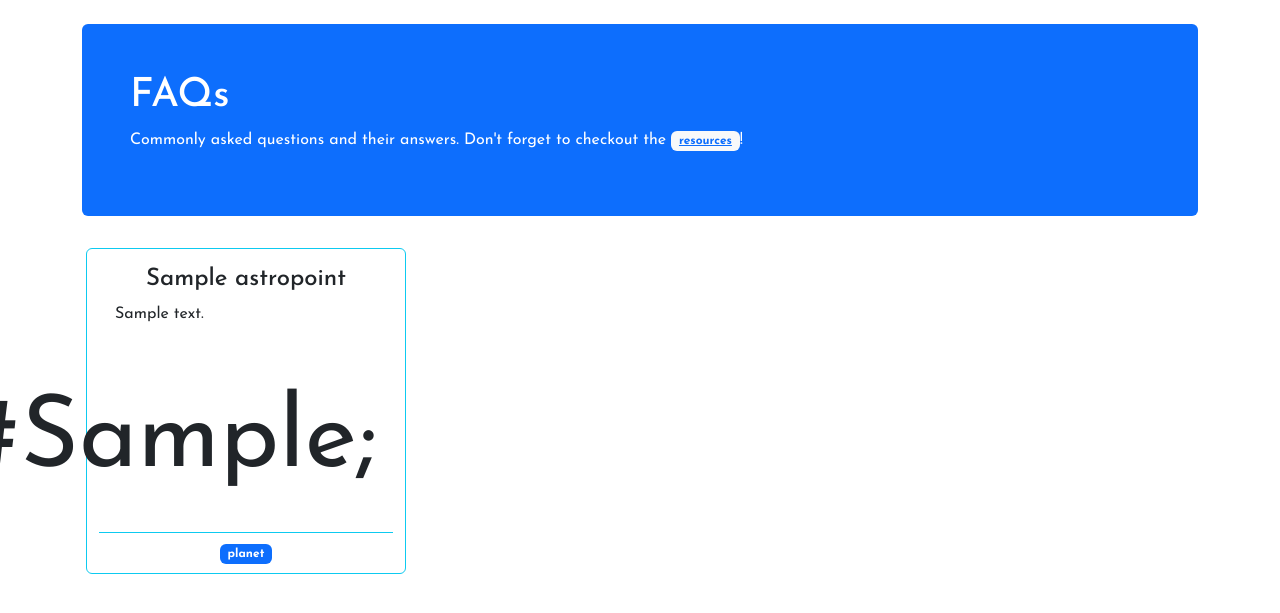
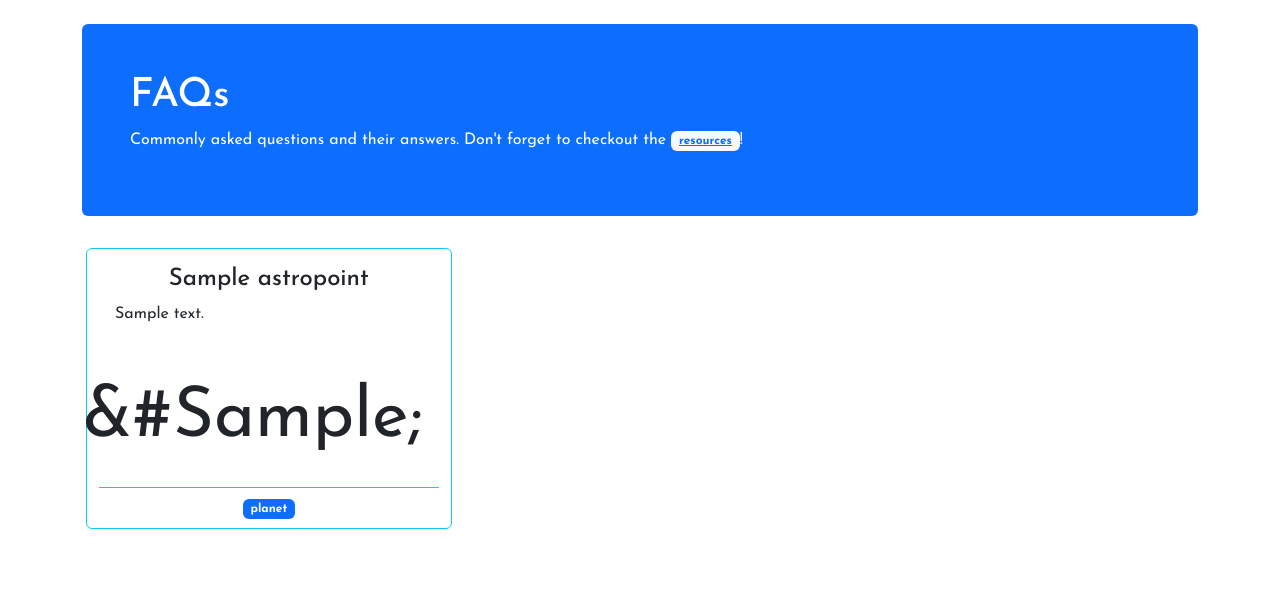
Before and after one commit to Trianglium/astro, a Django app: page /faq/ in a window 1280 px wide. Shown: the part 73-686 px from the top of the page. Run offline with Django 4.2, Linux system fonts and the light colour scheme; tables that the repository leaves empty hold one stand-in row (values such as "Sample post").

Commit message:
Style Points & add data

```diff
--- a/astro/templates/faq/faq_index.html
+++ b/astro/templates/faq/faq_index.html
@@ -14,13 +14,14 @@
     <div class="row mt-3 p-3 text-center">
         {% if point_list %}
             {% for point in point_list %}
-            <div class="card text-center border-info" style="width: 20rem;">
+            {% load static %}
+            <div class="card text-center border-info" style="width:33%;">
               <div class="card-body">
                 <h4 class="card-title">{{ point.name }}</h4>
                 <div class="float-start">
                     <p class="card-text">{{ point.description |safe }}</p> <br/>
                 </div>
-                <div class="float-end text-center"><span style='font-size:100px;'>&#{{ point.symbol }};</span></div>
+                <div class="float-end text-center"><span style='font-size:70px;'>&#{{ point.symbol }};</span></div>
                 </div>
                 <div class="card-footer bg-transparent border-info">
                     {% if point.tag == "planet" %}
```
